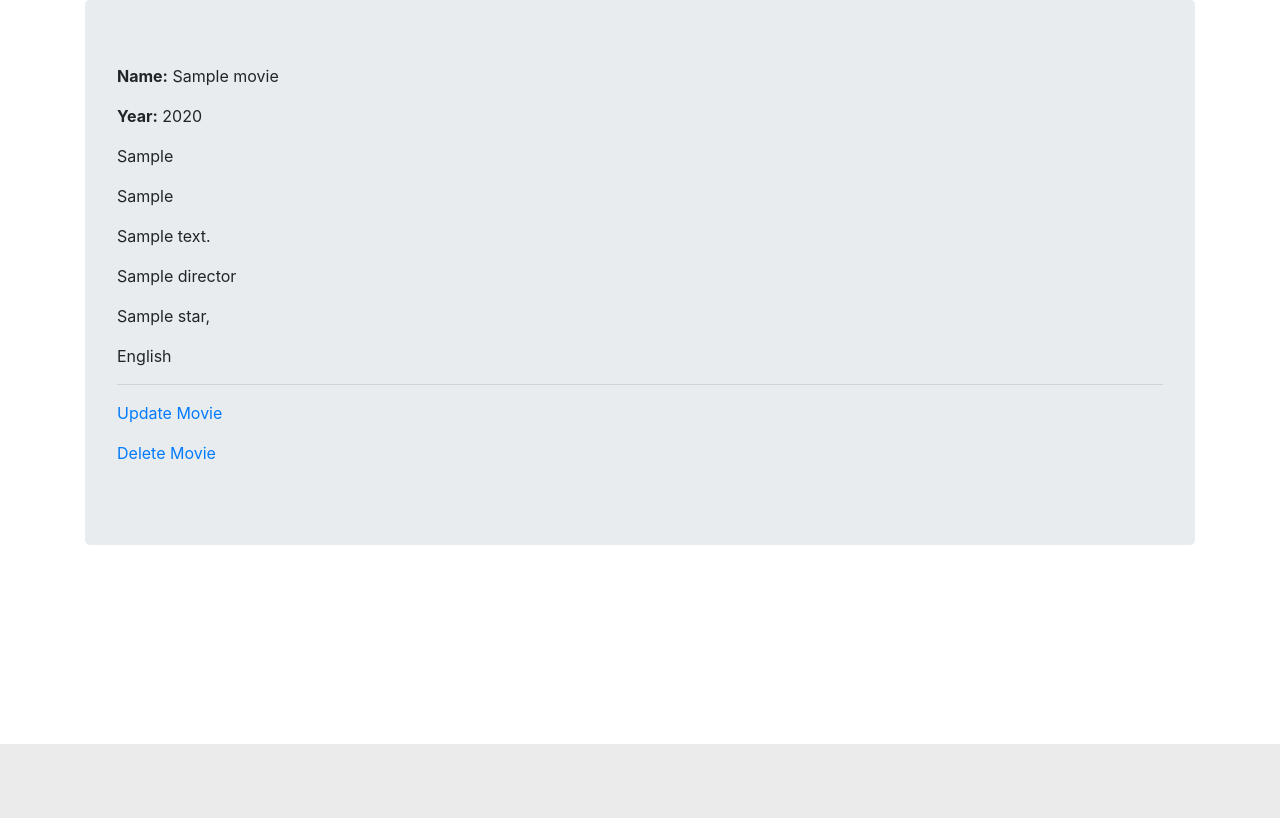
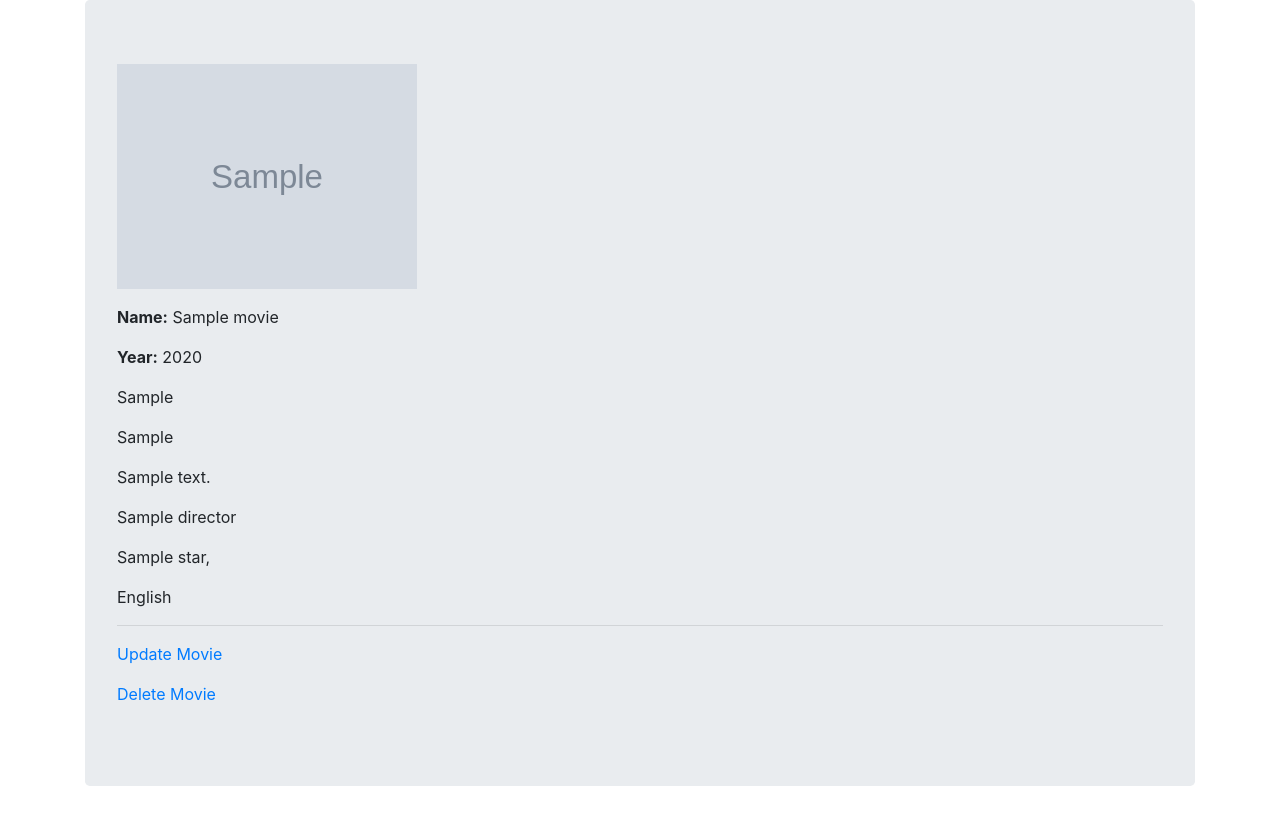
Before and after one commit to Lafaiet/python7-backend, a Django app: page /movies/1 in a window 1280 px wide. Shown: the part 56-874 px from the top of the page. Before the commit the page ends 800 px from the top, so only its background shows below. Run offline with Django 4.2, Linux system fonts and the light colour scheme; a user stored in the database is signed in; tables that the repository leaves empty hold one stand-in row (values such as "Sample post"); grey boxes marked "Sample" are stand-in pictures; some libraries are stand-ins or nearby versions.

Commit message:
adding image url to movie details

```diff
--- a/hollymovies/viewer/templates/movie_detail.html
+++ b/hollymovies/viewer/templates/movie_detail.html
@@ -1,6 +1,13 @@
 {% extends "base.html" %}
 
 {% block content %}
+
+{% if movie.cover %}
+    <p> <img src="{{movie.cover.url}}" width="300" height="auto"> </p>
+{% else %}
+    <p> <img src="https://dummyimage.com/200x300/000/fff&text=NO+IMAGE" width="300" height="auto"> </p>
+{% endif %}
+
 
 <p><b>Name:</b> {{movie.name}}</p>
 <p><b>Year:</b> {{movie.year}}</p>
```
